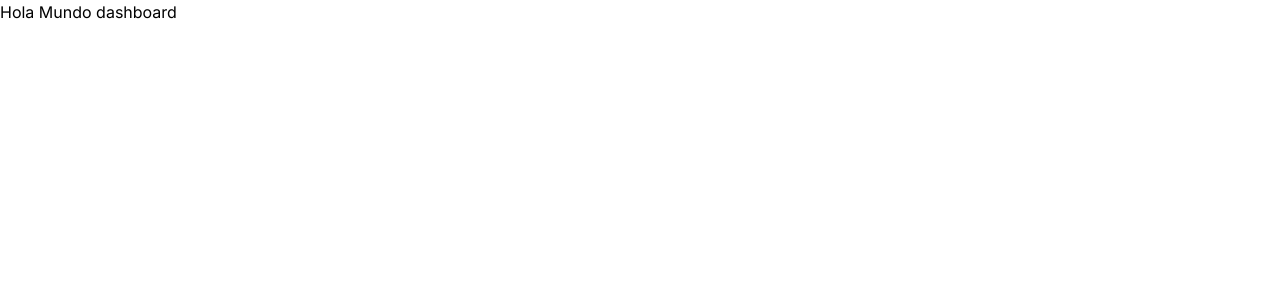
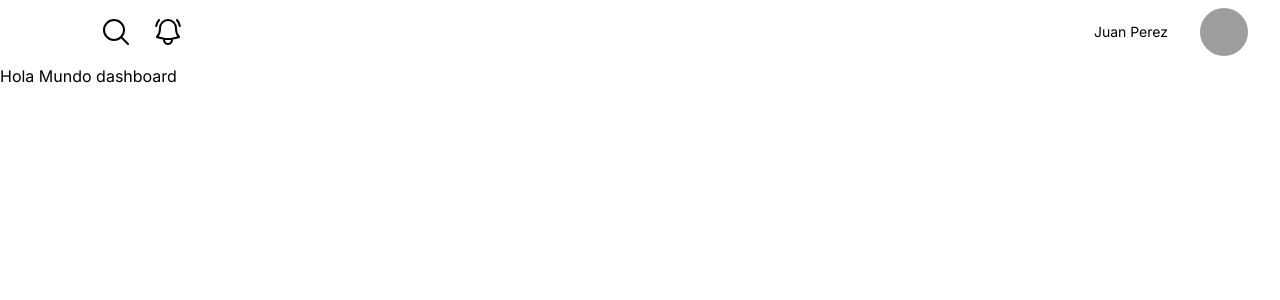
Before and after one commit to No-Country/C16-01-m-node-react, a Next.js app in the folder frontend/: page /dashboard in a window 1280 px wide. Shown: the top 300 px of the page. Built offline with nearby package versions, Linux system fonts and the light colour scheme; grey boxes are pictures that could not be loaded.

Commit message:
feat: navbar

```diff
--- a/frontend/package.json
+++ b/frontend/package.json
@@ -12,6 +12,8 @@
     "@dnd-kit/core": "^6.1.0",
     "@dnd-kit/sortable": "^8.0.0",
     "@dnd-kit/utilities": "^3.2.2",
+    "@headlessui/react": "^1.7.18",
+    "@heroicons/react": "^2.1.1",
     "next": "14.1.0",
     "next-auth": "^4.24.6",
     "react": "^18",
--- /dev/null
+++ b/frontend/src/app/dashboard/components/navbar.tsx
@@ -0,0 +1,168 @@
+"use client";
+import { Fragment } from "react";
+import { Disclosure, Menu, Transition } from "@headlessui/react";
+import {
+  Bars3Icon,
+  BellIcon,
+  BellAlertIcon,
+  XMarkIcon,
+  MagnifyingGlassIcon,
+} from "@heroicons/react/24/outline";
+import { useSession } from "next-auth/react";
+const navigation = [
+  { name: "Dashboard", href: "#", current: true },
+  { name: "Team", href: "#", current: false },
+  { name: "Projects", href: "#", current: false },
+  { name: "Calendar", href: "#", current: false },
+];
+
+function classNames(...classes: string[]) {
+  return classes.filter(Boolean).join(" ");
+}
+
+export default function Navbar() {
+  function handlelogout() {
+    console.log("deslogeando");
+  }
+  return (
+    <Disclosure as="nav" className="bg-white">
+      {({ open }) => (
+        <>
+          <div className="mx-auto max-w-7xl px-2 sm:px-6 lg:px-8">
+            <div className="relative flex h-16 items-center justify-between">
+              <div className="absolute inset-y-0 left-0 flex items-center sm:hidden">
+                {/* Mobile menu button*/}
+                <Disclosure.Button className="relative inline-flex items-center justify-center rounded-md p-2 text-gray-400 hover:bg-gray-700 hover:text-white focus:outline-none focus:ring-2 focus:ring-inset focus:ring-white">
+                  <span className="absolute -inset-0.5" />
+                  <span className="sr-only">Open main menu</span>
+                  {open ? (
+                    <XMarkIcon className="block h-6 w-6" aria-hidden="true" />
+                  ) : (
+                    <Bars3Icon className="block h-6 w-6" aria-hidden="true" />
+                  )}
+                </Disclosure.Button>
+              </div>
+              <div className="flex flex-1 items-center justify-center sm:items-stretch sm:justify-start">
+                <div className="flex flex-shrink-0 items-center"></div>
+                <div className="hidden sm:ml-6 sm:block">
+                  <div className="flex space-x-4">
+                    <div className="relative rounded-full p-1 text-gray-400 hover:text-white focus:outline-none focus:ring-2 focus:ring-white focus:ring-offset-2 focus:ring-offset-gray-800">
+                      <span className="absolute -inset-1.5" />
+                      <span className="sr-only">View notifications</span>
+                      <div className="flex flex-row gap-5 pl-10">
+                        <button>
+                          <MagnifyingGlassIcon
+                            className="h-8 w-8 bg-transparent text-black cursor-pointer"
+                            aria-hidden="true"
+                          />
+                        </button>
+                        <button>
+                          <BellAlertIcon
+                            className="h-8 w-8 bg-transparent text-black cursor-pointer"
+                            aria-hidden="true"
+                          />
+                        </button>
+                      </div>
+                    </div>
+                  </div>
+                </div>
+              </div>
+              <div className="absolute inset-y-0 right-0 flex items-center pr-2 sm:static sm:inset-auto sm:ml-6 sm:pr-0">
+                {/* Profile dropdown */}
+                <Menu as="div" className="relative ml-3">
+                  <div>
+                    <Menu.Button className="relative flex rounded-full text-sm focus:outline-none focus:ring-2 focus:ring-white focus:ring-offset-2 focus:ring-offset-gray-800">
+                      <span className="absolute -inset-1.5" />
+                      <span className="sr-only">Open user menu</span>
+                      <div className="flex flex-row justify-center items-center text-black gap-8">
+                        <p>Juan Perez</p>
+                        <img
+                          className="h-12 w-12 rounded-full"
+                          src="https://images.unsplash.com/photo-1472099645785-5658abf4ff4e?ixlib=rb-1.2.1&ixid=eyJhcHBfaWQiOjEyMDd9&auto=format&fit=facearea&facepad=2&w=256&h=256&q=80"
+                          alt=""
+                        />
+                      </div>
+                    </Menu.Button>
+                  </div>
+                  <Transition
+                    as={Fragment}
+                    enter="transition ease-out duration-100"
+                    enterFrom="transform opacity-0 scale-95"
+                    enterTo="transform opacity-100 scale-100"
+                    leave="transition ease-in duration-75"
+                    leaveFrom="transform opacity-100 scale-100"
+                    leaveTo="transform opacity-0 scale-95"
+                  >
+                    <Menu.Items className="absolute right-0 z-10 mt-2 w-48 origin-top-right rounded-md bg-white py-1 shadow-lg ring-1 ring-black ring-opacity-5 focus:outline-none">
+                      <Menu.Item>
+                        {({ active }) => (
+                          <a
+                            href="#"
+                            className={classNames(
+                              active ? "bg-gray-100" : "",
+                              "block px-4 py-2 text-sm text-gray-700"
+                            )}
+                          >
+                            Your Profile
+                          </a>
+                        )}
+                      </Menu.Item>
+                      <Menu.Item>
+                        {({ active }) => (
+                          <a
+                            href="#"
+                            className={classNames(
+                              active ? "bg-gray-100" : "",
+                              "block px-4 py-2 text-sm text-gray-700"
+                            )}
+                          >
+                            Settings
+                          </a>
+                        )}
+                      </Menu.Item>
+                      <Menu.Item>
+                        {({ active }) => (
+                          <a
+                            href="#"
+                            className={classNames(
+                              active ? "bg-gray-100" : "",
+                              "block px-4 py-2 text-sm text-gray-700"
+                            )}
+                            onClick={handlelogout}
+                          >
+                            Sign out
+                          </a>
+                        )}
+                      </Menu.Item>
+                    </Menu.Items>
+                  </Transition>
+                </Menu>
+              </div>
+            </div>
+          </div>
+
+          <Disclosure.Panel className="sm:hidden">
+            <div className="space-y-1 px-2 pb-3 pt-2">
+              {navigation.map((item) => (
+                <Disclosure.Button
+                  key={item.name}
+                  as="a"
+                  href={item.href}
+                  className={classNames(
+                    item.current
+                      ? "bg-gray-900 text-white"
+                      : "text-gray-300 hover:bg-gray-700 hover:text-white",
+                    "block rounded-md px-3 py-2 text-base font-medium"
+                  )}
+                  aria-current={item.current ? "page" : undefined}
+                >
+                  {item.name}
+                </Disclosure.Button>
+              ))}
+            </div>
+          </Disclosure.Panel>
+        </>
+      )}
+    </Disclosure>
+  );
+}
--- a/frontend/src/app/dashboard/layout.tsx
+++ b/frontend/src/app/dashboard/layout.tsx
@@ -1,7 +1,14 @@
+import Navbar from "./components/navbar";
+
 export default function DashboardLayout({
   children,
 }: Readonly<{
   children: React.ReactNode;
 }>) {
-  return <div className={""}>{children}</div>;
+  return (
+    <div className={""}>
+      <Navbar />
+      {children}
+    </div>
+  );
 }
```
Also changed, not shown: 1 other file (tests, documents, lock files or other folders).
